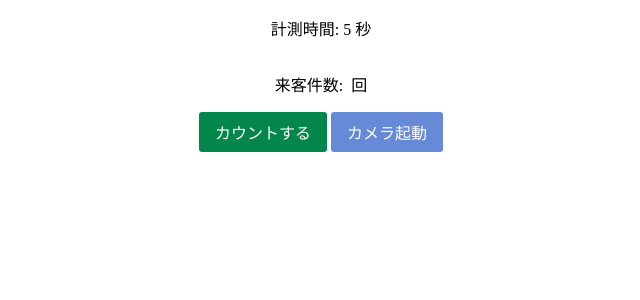
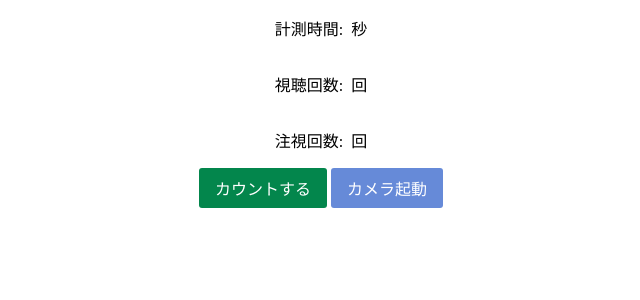
Before and after one commit to reibomaru/face_counter, a Django app: page /face_count/ in a window 1280 px wide. Shown: the part 89-389 px from the top of the page, without its empty margins (319-959 px from the left). Run offline with Django 3.2, Linux system fonts and the light colour scheme.

Commit message:
edit base.html and count.js

```diff
--- a/static/count.js
+++ b/static/count.js
@@ -1,15 +1,21 @@
-const display_count = document.getElementById('display_count')
+const display_face_count = document.getElementById('display_face_count')
+const display_eye_count = document.getElementById('display_eye_count')
 const display_time = document.getElementById('display_time')
 let runtime = 0
 let face_count = 0
+let eye_count = 0
 
 window.setInterval(refreshHTML, 1000);
 
 function refreshHTML() {
-    $.post("/static/face_count.json", function (json) {
-        console.log(json.face_count)
-        face_count = json.face_count
-        display_count.textContent = face_count
-    })
+    $.post("/static/face_count.json", postHandler(json))
     display_time.textContent = runtime++
 }
+
+function postHandler (json) {
+    console.log(json.face_count)
+    face_count = json.face_count
+    eye_count = json.eye_count
+    display_face_count.textContent = face_count
+    display_eye_count.textContent = eye_count
+}
--- a/templates/base.html
+++ b/templates/base.html
@@ -17,8 +17,13 @@
         <p>秒</p>
     </div>
     <div class='main'>
-        <p>来客件数: </p>
-        <p id='display_count'></p>
+        <p>視聴回数: </p>
+        <p id='display_face_count'></p>
+        <p>回</p>
+    </div>
+    <div class='main'>
+        <p>注視回数: </p>
+        <p id='display_eye_count'></p>
         <p>回</p>
     </div>
     <div class="main">
```
